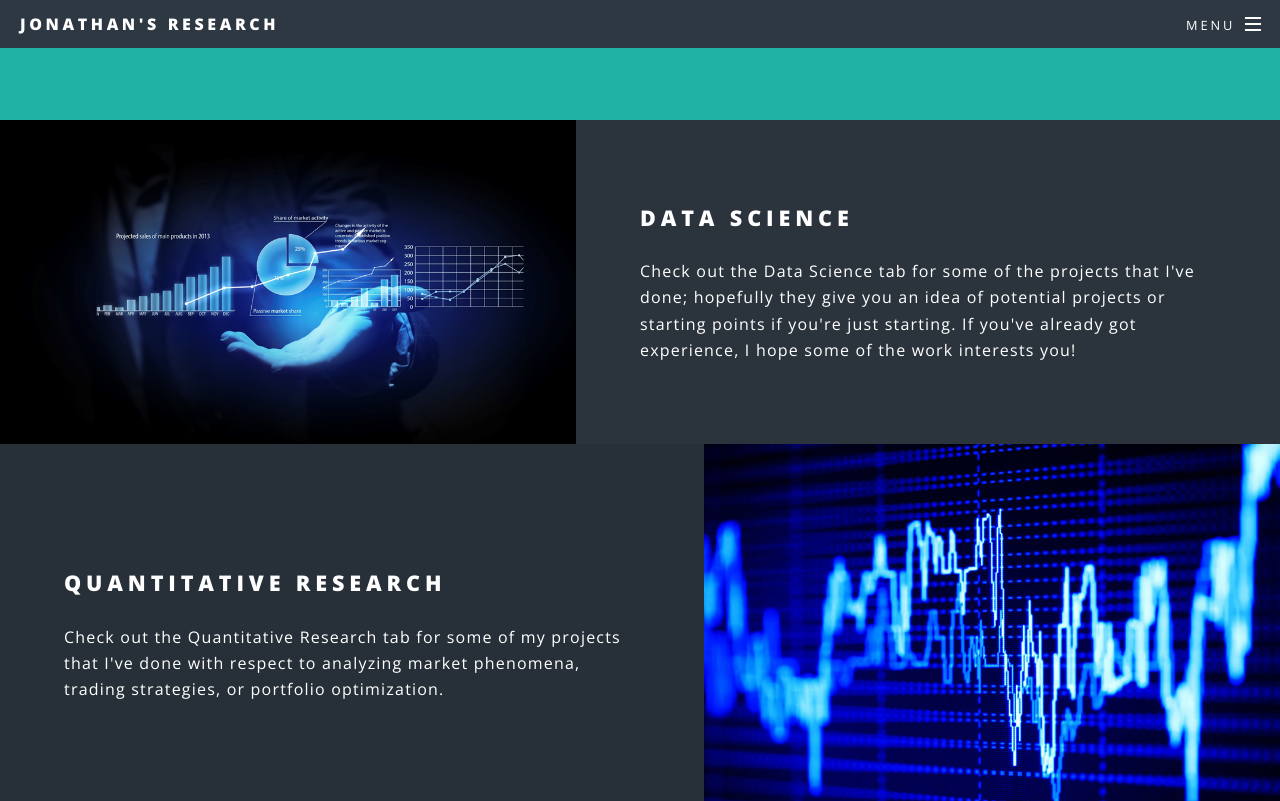
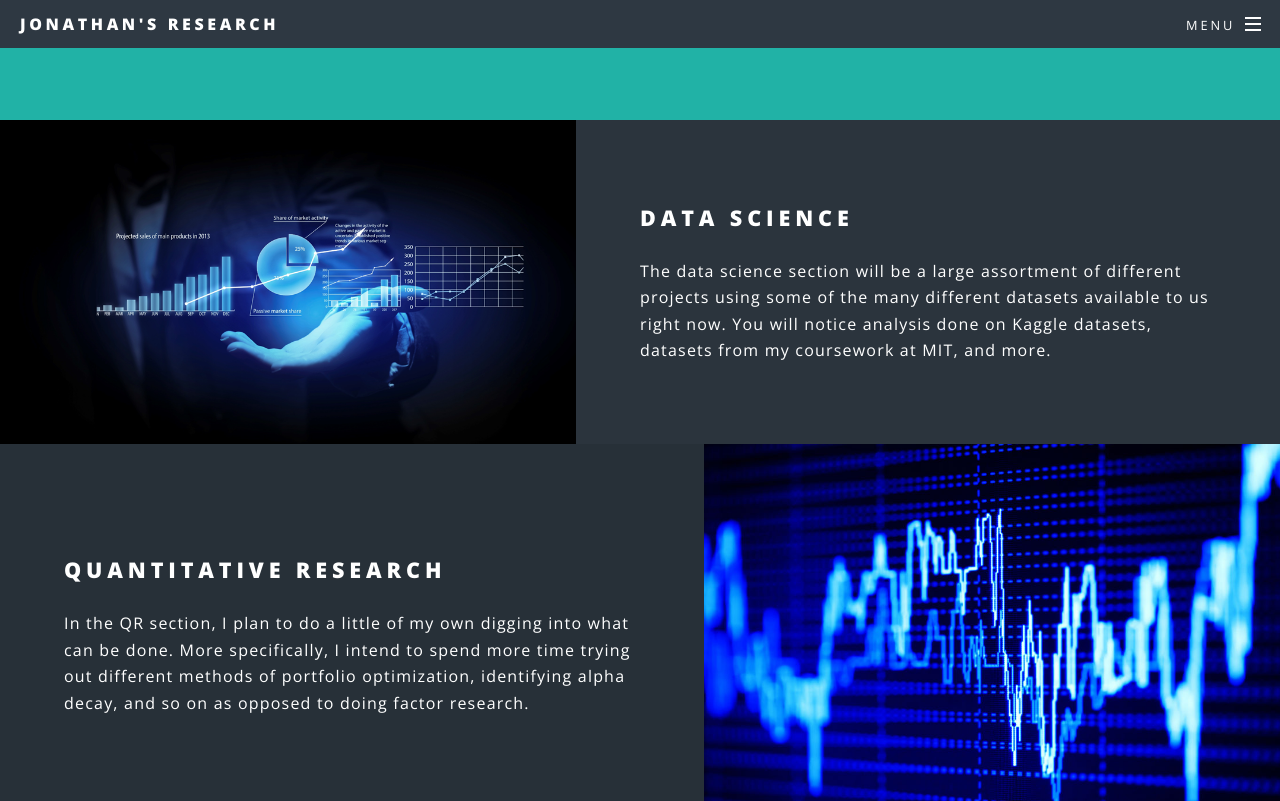
Before and after one commit to JonathanJohann/iResearch, a Jekyll site: the page built from index.html, in a window 1280 px wide and 900 px high, scrolled down 1290 px, cut to the strip 0-801 px from the top of the window. Built offline with Jekyll 4.4.1, drawn with Linux system fonts in a browser that asks for light colours; some of the changed text lies outside the part shown.

Commit message:
Update index.html

```diff
--- a/index.html
+++ b/index.html
@@ -19,7 +19,7 @@ layout: landing
 									for data science, machine learning, and investing. I really
 									enjoy solving difficult problems in creative, clever ways and
 									I hope that you find the projects I post insightful or helpful
-									if you are looking for inspiration for your own projects!
+									if you are looking for inspiration for your own projects.
 								</p>
 							</header>
 							<ul class="icons major">
@@ -35,27 +35,29 @@ layout: landing
 						<section class="spotlight">
 							<div class="image"><img src="images/data_pic.jpg" alt="" /></div><div class="content">
 								<h2>Data Science</h2>
-								<p>Check out the Data Science tab for some of the projects that I've done;
-								hopefully they give you an idea of potential projects or starting points
-								if you're just starting. If you've already got experience, I hope some of
-								the work interests you! </p>
+								<p>The data science section will be a large assortment of different projects using
+									some of the many different datasets available to us right now. You will notice
+									analysis done on Kaggle datasets, datasets from my coursework at MIT, and more.
+								</p>
 							</div>
 						</section>
 						<section class="spotlight">
 							<div class="image"><img src="images/trading_pic.jpg" alt="" /></div><div class="content">
 								<h2>Quantitative Research</h2>
-								<p>Check out the Quantitative Research tab for some of my projects that I've done
-							with respect to analyzing market phenomena, trading strategies, or portfolio optimization.
-							</p>
+								<p>In the QR section, I plan to do a little of my own digging into what can be done. More specifically,
+									I intend to spend more time trying out different methods of portfolio optimization, identifying
+									alpha decay, and so on as opposed to doing factor research.
+								</p>
 							</div>
 						</section>
 						<section class="spotlight">
 							<div class="image"><img src="images/machinelearning_pic.jpg" alt="" /></div><div class="content">
 								<h2>Machine Learning</h2>
-								<p>Check out the Machine Learning tab for some of my projects that I've done
-							where I take a look at more theoretical machine learning work. It's very easy nowadays
-							to apply tools that are already available; however, applying techniques on the cutting
-							edge aren't as easy! The even harder part is fully understanding the newest concepts.</p>
+								<p>In the machine learning portion, I will be taking a look at different algorithms
+								and explaining them in my own words. The way that this differs from the data science
+								tab is that this will be solely dedicated towards understanding an algorithm and perhaps
+								a basic implementation. One may, however, see algorithms from this section start to be
+								incorporated in the data science section.</p>
 							</div>
 						</section>
 					</section>
@@ -64,11 +66,9 @@ layout: landing
 					<section id="cta" class="wrapper style4">
 						<div class="inner">
 							<header>
-								<h2>Want to Chat? <br />
-									Reach out!
+								<h2>Want to know more about me?
 								</h2>
-								<p>Check out the "Contact Me" tab. I have a couple ways of contacting me.
-								I always like having my ideas challenged or offering advice to those who want it!</p>
+								<p>Check out the "About" tab.</p>
 							</header>
 
 						</div>
```
